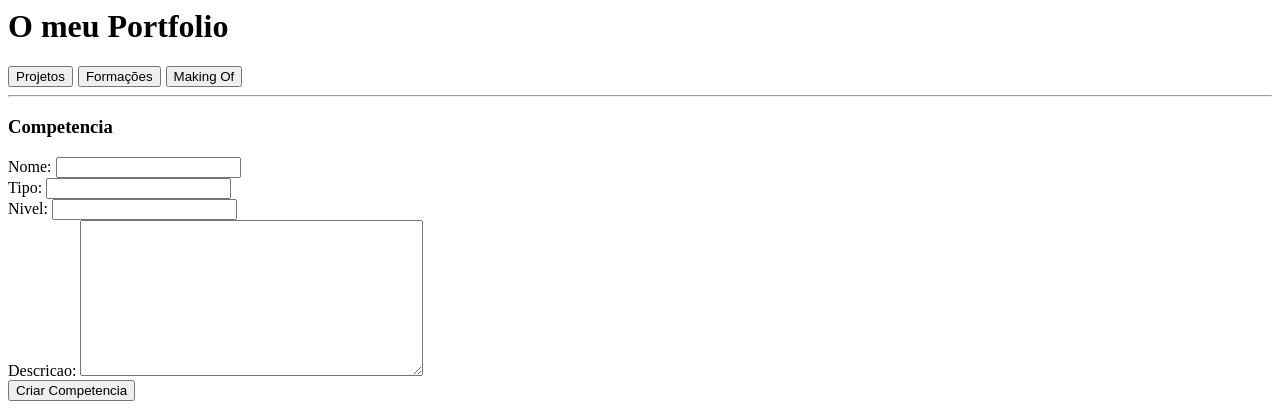
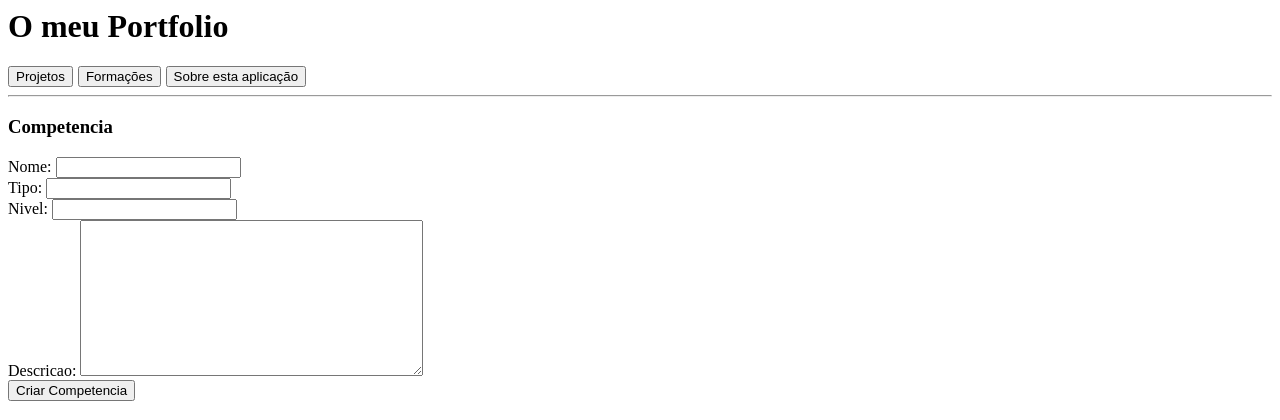
Before and after one commit to a22403096MartaSilva/Ficha6, a Django app: page /competencia/ in a window 1280 px wide. Shown: the top 420 px of the page. Run offline with Django 5.2, Linux system fonts and the light colour scheme.

Commit message:
pequenas mudanças de vocabulario

```diff
--- a/portfolio/templates/portfolio/layout.html
+++ b/portfolio/templates/portfolio/layout.html
@@ -47,7 +47,7 @@
             </a>
 
             <a href="{% url 'sobre' %}">
-                <button>Making Of</button>
+                <button>Sobre esta aplicação</button>
             </a>
         </nav>
     </header>
--- a/portfolio/views.py
+++ b/portfolio/views.py
@@ -25,7 +25,7 @@ def index_view(request):
 
 def sobre_view(request):
     tecnologias = Tecnologia.objects.filter(nome__in=[
-        'Django', 'Python', 'HTML', 'Git', 'GitHub'
+        'Django', 'Python', 'HTML', 'Git'
     ])
 
     makingofs = MakingOf.objects.all()
```
Also changed, not shown: db.sqlite3.
